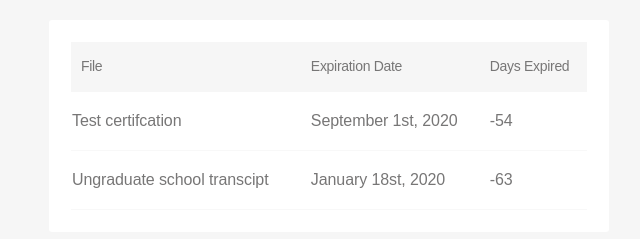
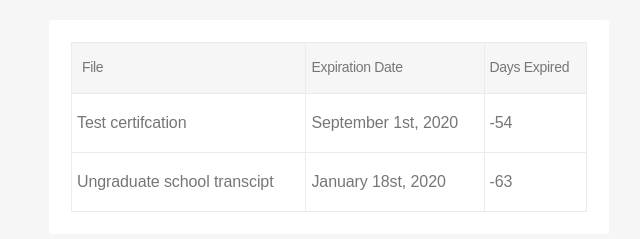
Before and after one commit to Codevickk/emailTemplate, a plain HTML site: page index.html in a window 1280 px wide. Shown: the top 239 px of the page, 311-951 px from the left. Drawn offline with Linux system fonts and the light colour scheme.

Commit message:
More accessibility fixes

```diff
--- a/index.html
+++ b/index.html
@@ -360,6 +360,10 @@
       border-collapse: collapse;
     }
 
+    .custom-table th, .custom-table tr, .custom-table td {
+      border: 1px solid #ebebeb;
+    }
+
     .custom-table thead {
       background: #f6f6f6 !important;
       padding: 8px 20px;
@@ -368,12 +372,11 @@
 
     .custom-table thead th,
     .custom-table td {
-      border: none;
+      /* border: none; */
     }
 
     .custom-table thead th {
-      padding-top: 15px;
-      padding-bottom: 15px;
+      padding: 15px 5px;
       font-weight: 400;
       color: rgb(119, 118, 118);
       letter-spacing: -0.3px;
@@ -384,12 +387,11 @@
     }
 
     .custom-table td {
-      border: none;
+      /* border: none; */
       color: rgb(119, 118, 118);
       font-size: 16px;
       font-weight: 400;
-      padding-top: 18px;
-      padding-bottom: 18px;
+      padding: 18px 5px;
       letter-spacing: -0.1px;
     }
 
```
